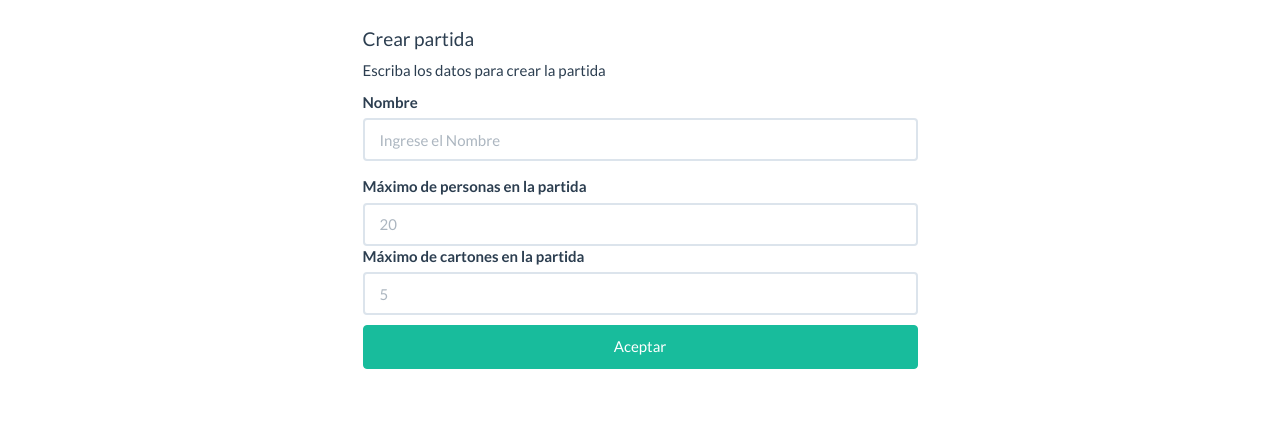
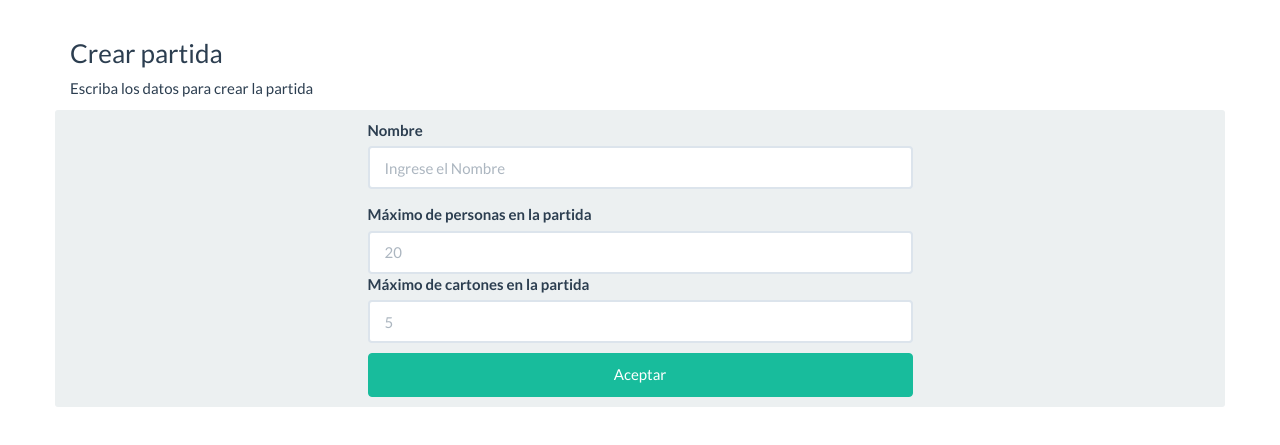
Before and after one commit to calosth/bingojs, a website: page html/crear.html in a window 1280 px wide. Shown: the part 63-508 px from the top of the page. Drawn offline with Linux system fonts and the light colour scheme.

Commit message:
Mod
se modificaron cosas de crear.html

```diff
--- a/html/crear.html
+++ b/html/crear.html
@@ -24,13 +24,13 @@
 
 	<div class="container">
 		<div class="row">
-			<div class="col-md-8 col-md-offset-3">
-				<h4>Crear partida</h4>
+			<div class="col-md-8 ">
+				<h3>Crear partida</h3>
 				<p>Escriba los datos para crear la partida</p>
 			</div>
 		</div>
 
-		<div class="row">
+		<div class="row well well-sm">
 			<div class="col-xs-6 col-md-6 col-md-offset-3 col-xs-offset-3">
 				<form>
 					<div class="form-group">
```
